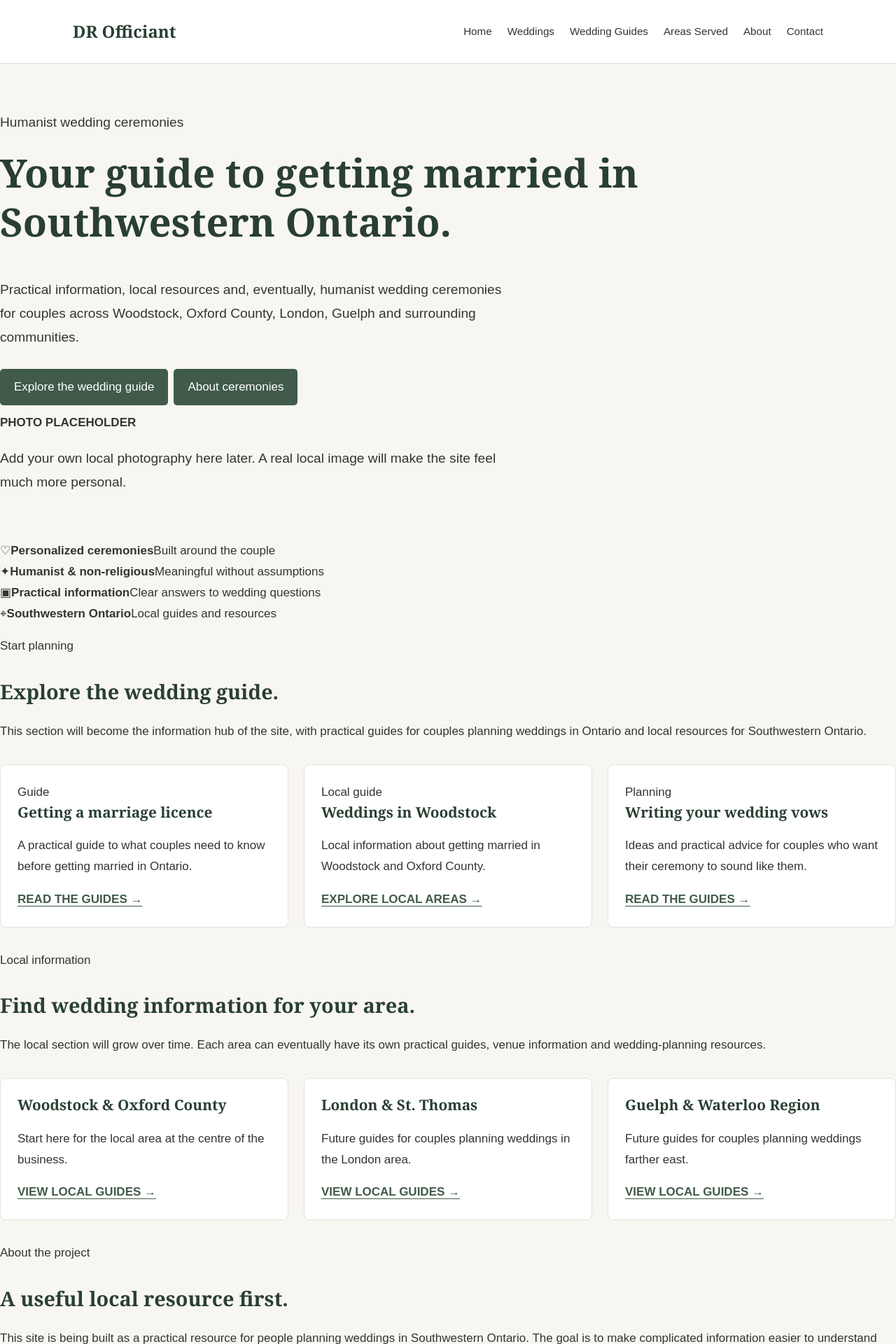
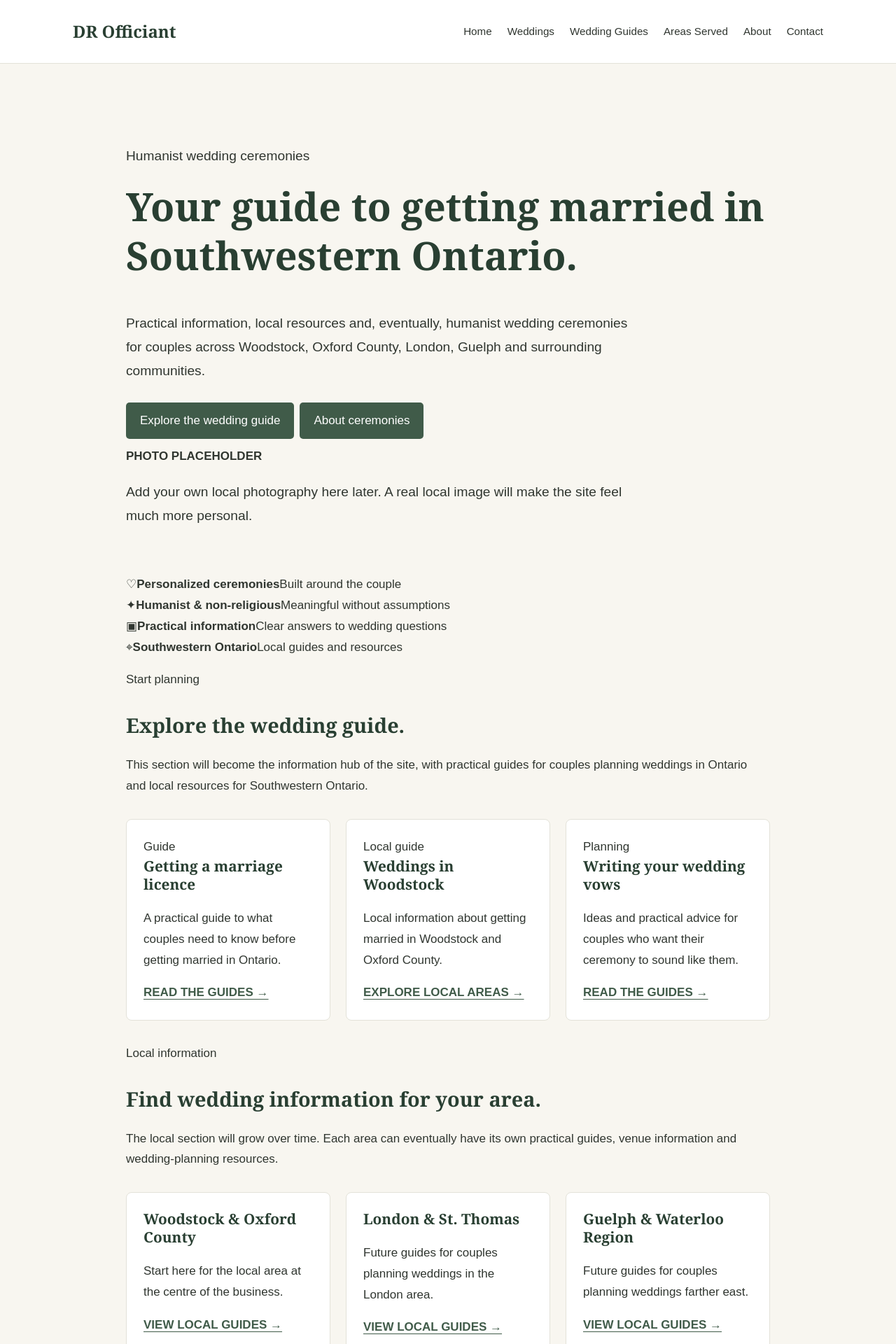
Before and after one commit to drofficiant/drofficiant.github.io, a Jekyll site: the page built from index.md, in a window 1280 px wide. Shown: the top 1920 px of the page at 70% size. Built offline with Jekyll 4.4.1, drawn with Linux system fonts in a browser that asks for light colours.

Commit message:
Update default.html

```diff
--- a/_layouts/default.html
+++ b/_layouts/default.html
@@ -3,14 +3,20 @@
 <head>
   <meta charset="utf-8">
   <meta name="viewport" content="width=device-width, initial-scale=1">
+  <title>{% if page.title %}{{ page.title }} | {% endif %}{{ site.title }}</title>
+  <meta name="description" content="{{ page.description | default: site.description }}">
   {% seo %}
   <link rel="sitemap" type="application/xml" title="Sitemap" href="{{ '/sitemap.xml' | relative_url }}">
   <link rel="stylesheet" href="{{ '/assets/css/style.css' | relative_url }}">
-  <meta name="theme-color" content="#23483c">
+  <meta name="theme-color" content="#405b49">
 </head>
 <body>
   {% include header.html %}
-  <main id="main-content">{{ content }}</main>
+
+  <main id="main-content" class="site-main">
+    {{ content }}
+  </main>
+
   {% include footer.html %}
 </body>
 </html>
```
